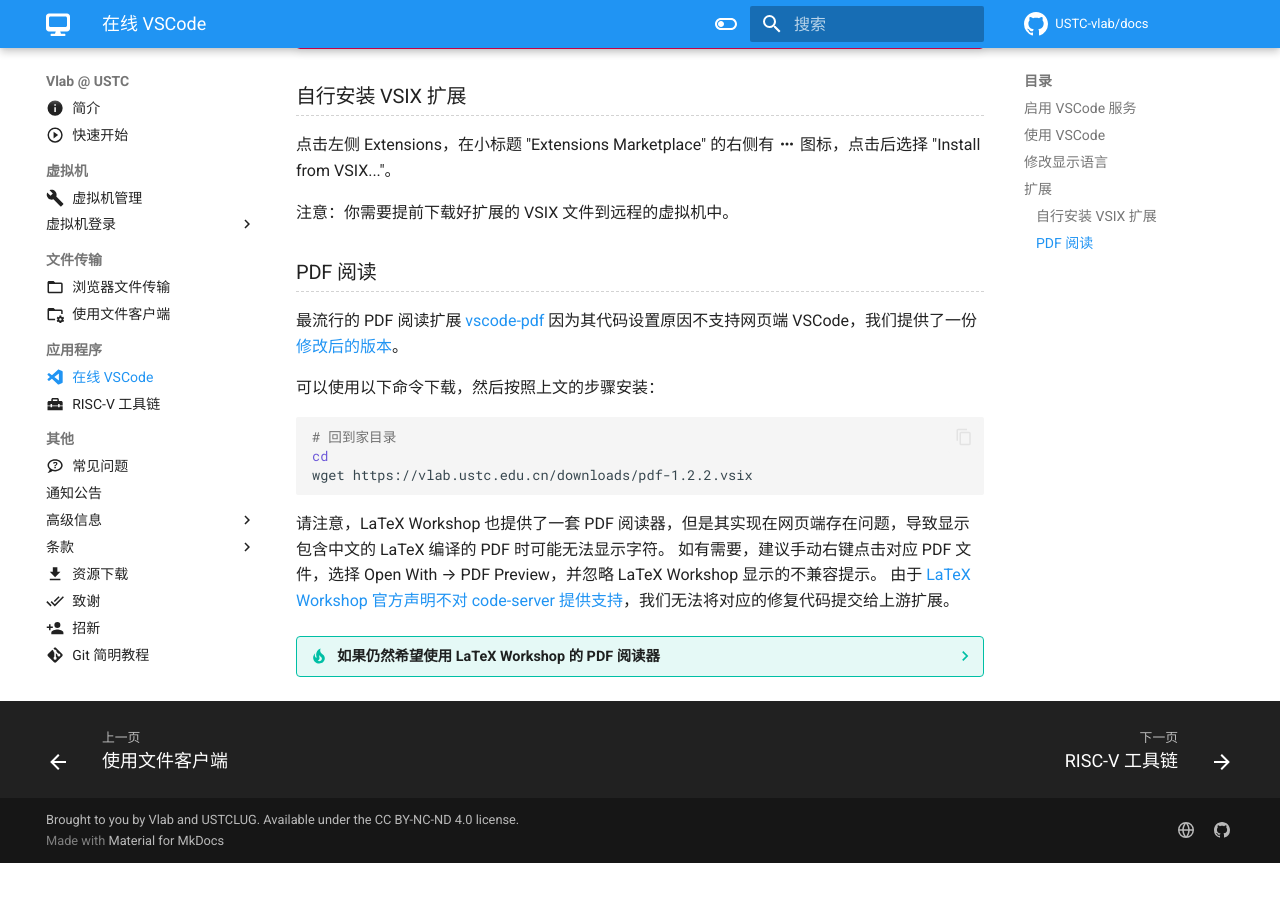
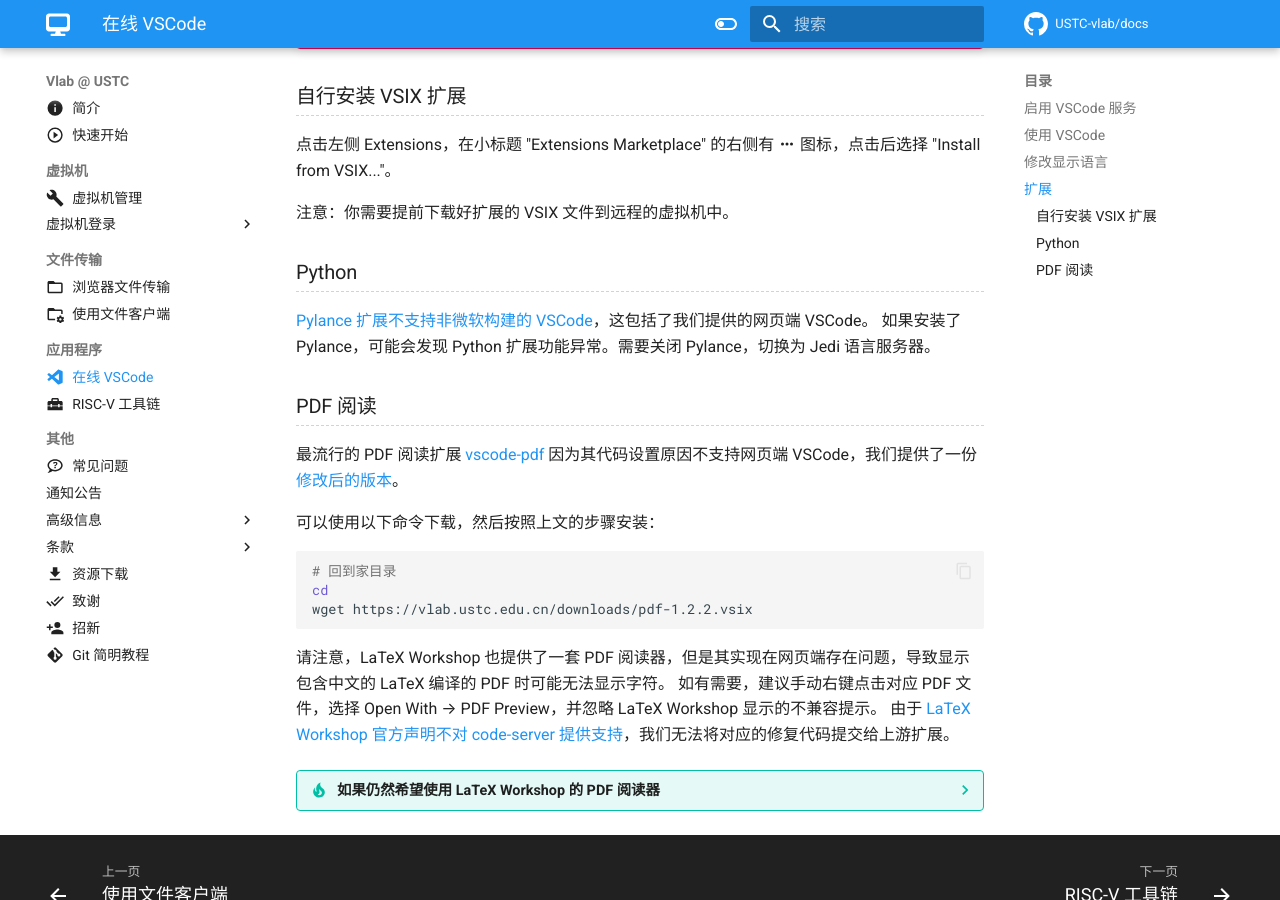
Before and after one commit to USTC-vlab/docs, an MkDocs documentation site: the page built from docs/apps/vscode.md, in a window 1280 px wide and 900 px high, scrolled down 2387 px. Built offline with MkDocs 1.6.1 and Material for MkDocs 9.7.7, drawn with Linux system fonts in a browser that asks for light colours; comment, search, counter and statistics services are not loaded; before the commit the page ends 3250 px from its top, so only the background shows below that.

Commit message:
vscode: add info about python (pylance)

```diff
--- a/docs/apps/vscode.md
+++ b/docs/apps/vscode.md
@@ -77,6 +77,11 @@ VSCode 默认语言为英语，若要使用中文语言，请在左侧扩展市
 
 注意：你需要提前下载好扩展的 VSIX 文件到远程的虚拟机中。
 
+### Python {#python}
+
+[Pylance 扩展不支持非微软构建的 VSCode](https://github.com/microsoft/pylance-release/issues/135)，这包括了我们提供的网页端 VSCode。
+如果安装了 Pylance，可能会发现 Python 扩展功能异常。需要关闭 Pylance，切换为 Jedi 语言服务器。
+
 ### PDF 阅读 {#pdf}
 
 最流行的 PDF 阅读扩展 [vscode-pdf][vscode-pdf] 因为其代码设置原因不支持网页端 VSCode，我们提供了一份[修改后的版本](https://vlab.ustc.edu.cn/downloads/pdf-1.2.2.vsix)。
```
